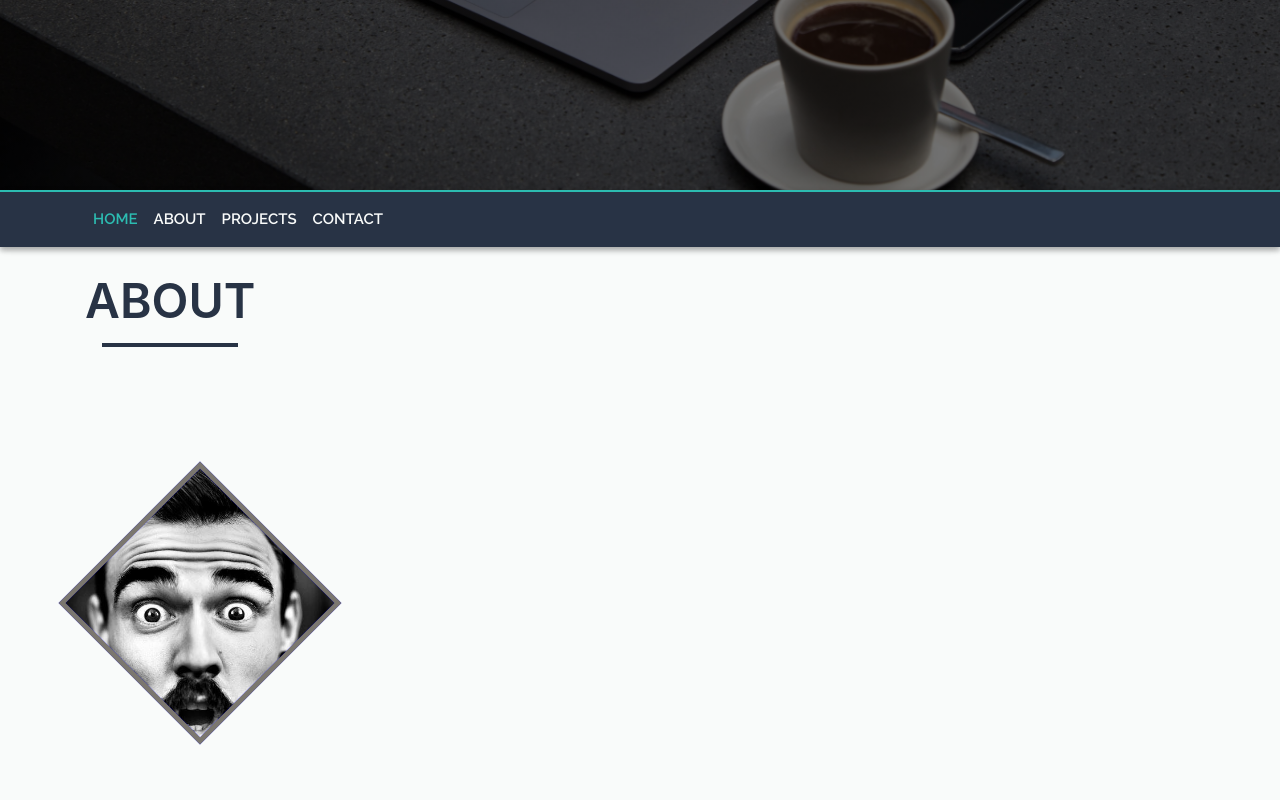
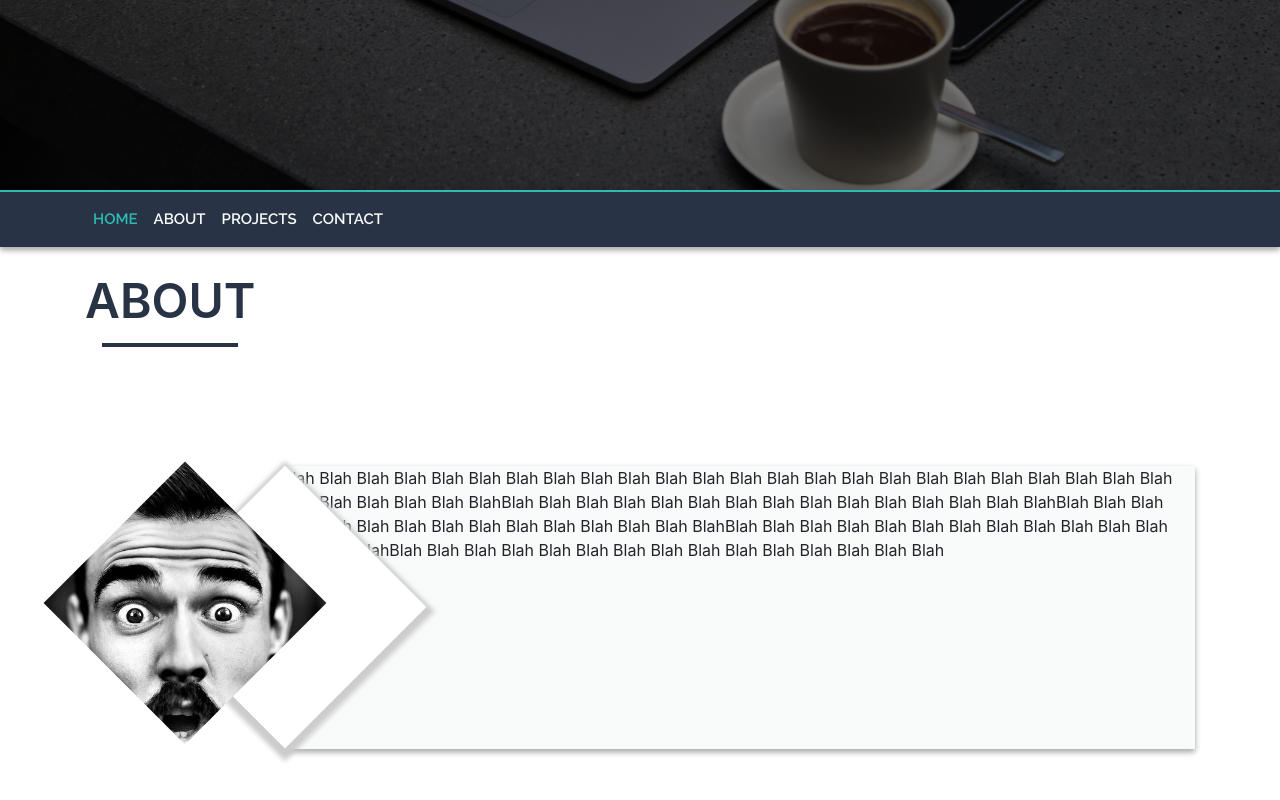
Before and after one commit to johnnguyen0215/portfolio, a website: page src/index.html in a window 1280 px wide. Shown: the part 610-1410 px from the top of the page. Drawn offline with nearby package versions, Linux system fonts and the light colour scheme.

Commit message:
add styling

```diff
--- a/src/index.html
+++ b/src/index.html
@@ -70,12 +70,21 @@
           <h1 class="section-header">ABOUT</h1>
           <div class="underline"></div>
         </div>
-        <div class="col-sm-4">
+        <div class="portrait-text-container">
           <div class="portrait">
             <div class="portrait-bg"></div>
           </div>
-
-          <div class="about-text"></div>
+          <div class="about-ribbon">
+            <div class="about-arrow"></div>
+            <div class="about-text">
+              Blah Blah Blah Blah Blah Blah Blah Blah Blah Blah Blah Blah Blah
+              Blah Blah Blah Blah Blah Blah Blah Blah Blah Blah Blah Blah Blah Blah Blah
+              Blah BlahBlah Blah Blah Blah Blah Blah Blah Blah Blah Blah Blah Blah Blah
+              Blah BlahBlah Blah Blah Blah Blah Blah Blah Blah Blah Blah Blah Blah Blah
+              Blah BlahBlah Blah Blah Blah Blah Blah Blah Blah Blah Blah Blah Blah Blah
+              Blah BlahBlah Blah Blah Blah Blah Blah Blah Blah Blah Blah Blah Blah Blah
+              Blah Blah
+            </div>
         </div>
       </div>
     </section>
--- a/src/scss/style.scss
+++ b/src/scss/style.scss
@@ -105,7 +105,7 @@ body {
 #about {
   height: 1000px;
   width: 100%;
-  background-color: $snow-drift;
+  background-color: #fff;
 }
 
 .navbar {
@@ -138,14 +138,45 @@ body {
   }
 }
 
+.portrait-text-container {
+  display: flex;
+  align-items: center;
+}
+
+.about-ribbon {
+  margin-bottom: 42px;
+  margin-left: -100px;
+  position: relative;
+  flex: 1 1;
+
+  .about-text {
+    height: 283px;
+    background-color: $snow-drift;
+    position: absolute;
+    margin-left: 97px;
+    margin-top: -41px;
+    box-shadow: 0 3px 6px rgba(0, 0, 0, 0.16), 0 3px 6px rgba(0, 0, 0, 0.23);
+  }
+
+  .about-arrow {
+    height: 200px;
+    width: 200px;
+    border-width: 5px 5px 0 0;
+    transform: rotate(45deg);
+    position: absolute;
+    background-color: #fff;
+    z-index: 1;
+    box-shadow: 3px 3px 5px 6px #ccc;
+  }
+}
+
 .portrait {
   margin-top: 150px;
   height: 200px;
   width: 200px;
-  background-color: blue;
   transform: rotate(45deg);
-  border: 5px solid $tapa;
   overflow: hidden;
+  z-index: 2;
 
   .portrait-bg {
     height: 100%;
```
Also changed, not shown: src/css/style.css.
